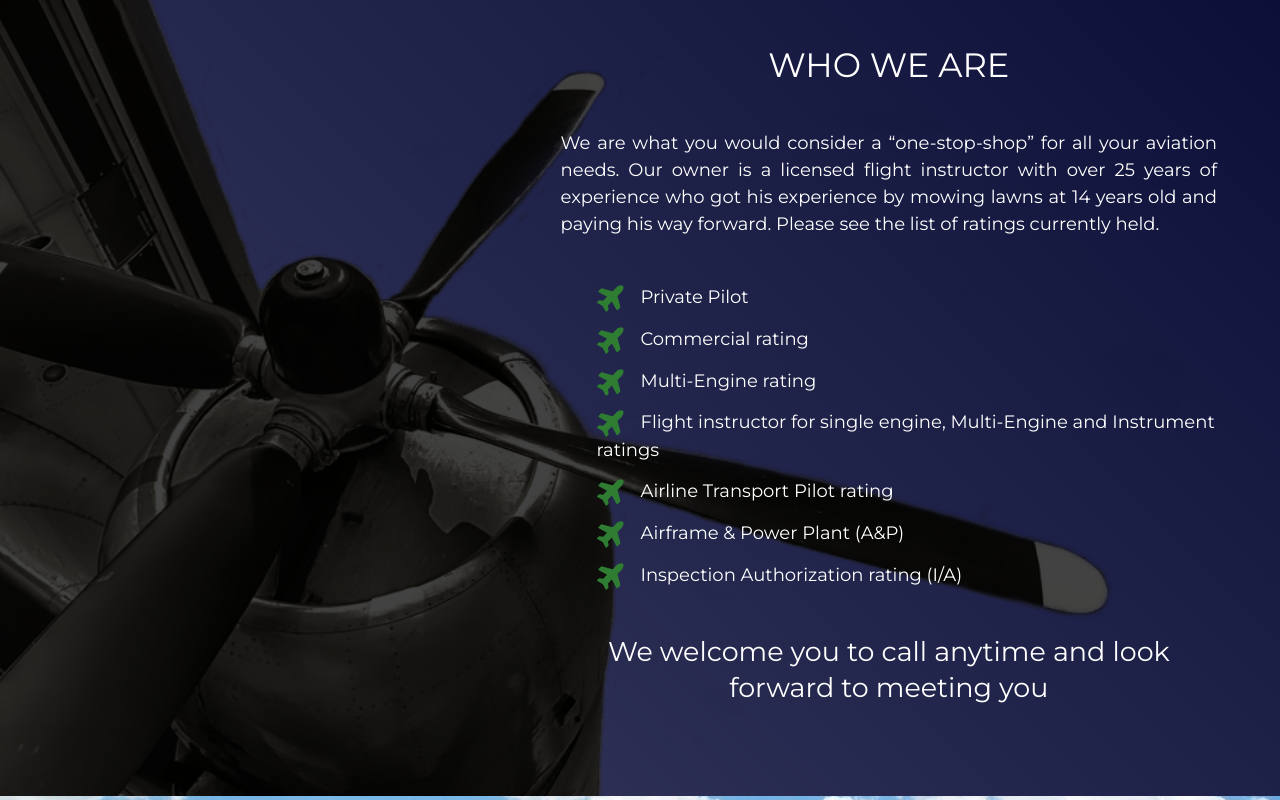
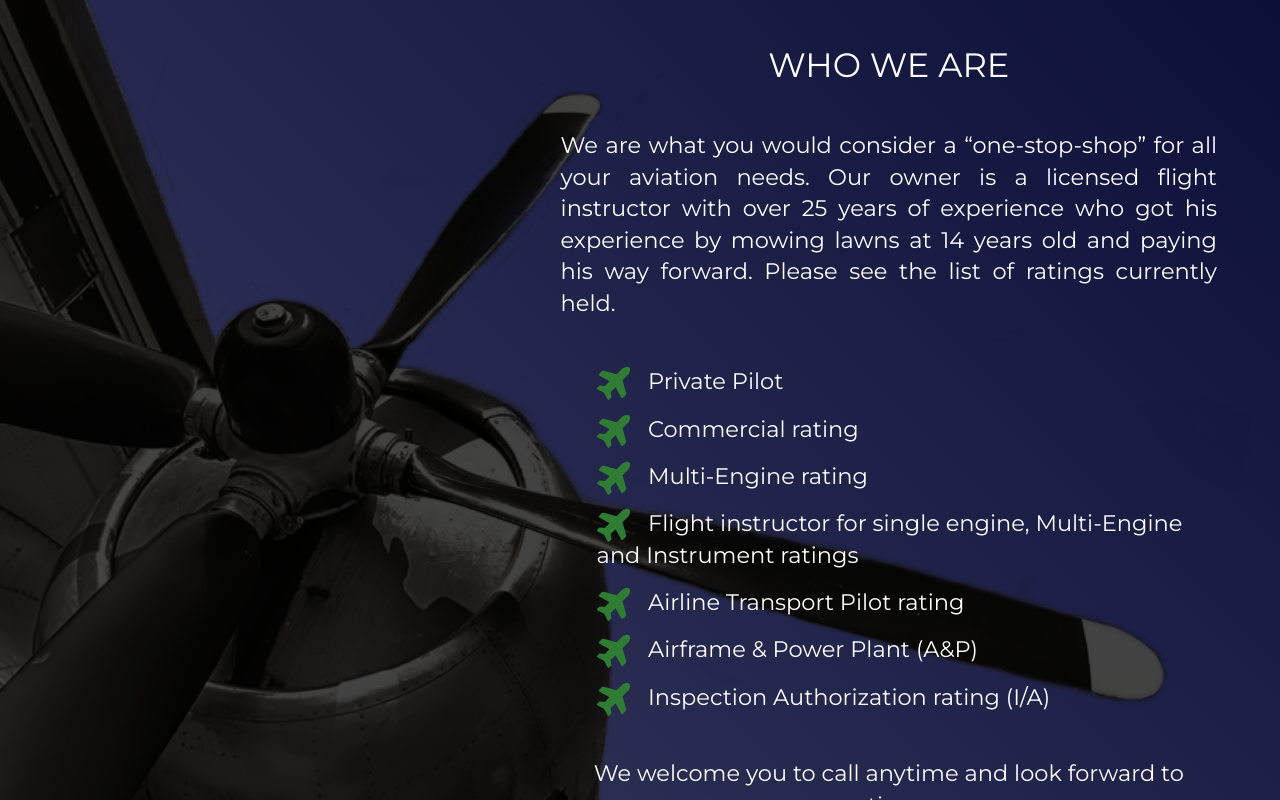
Before and after one commit to ariel-behar/vx-aviation, a React (Vite) app: page /flight-school in a window 1280 px wide. Shown: the part 1020-1820 px from the top of the page. Built offline with nearby package versions, Linux system fonts and the light colour scheme.

Commit message:
Adjusting font sizes

```diff
--- a/src/components/ViewSpecificComponents/FlightSchoolView/WhoWeAreSection.tsx
+++ b/src/components/ViewSpecificComponents/FlightSchoolView/WhoWeAreSection.tsx
@@ -21,12 +21,12 @@ function WhoWeAreSection() {
                 <div className='lg:w-3/5 text-white px-5 lg:px-10'>
                     <h3 className='text-center mb-10'>WHO WE ARE</h3>
 
-                    <p className='text-justify'>We are what you would consider a “one-stop-shop” for all your aviation needs. Our owner is a licensed flight instructor with over 25 years of experience who got his experience by mowing lawns at 14 years old and paying his way forward. Please see the list of ratings currently held.</p>
+                    <p className='text-justify text-xl'>We are what you would consider a “one-stop-shop” for all your aviation needs. Our owner is a licensed flight instructor with over 25 years of experience who got his experience by mowing lawns at 14 years old and paying his way forward. Please see the list of ratings currently held.</p>
 
                     <ul className='my-10 pl-5 lg:pl-8'>
                         {
                             ratingsList.map(rating => (
-                                <li key={uniqid()} className='my-3'>
+                                <li key={uniqid()} className='my-3 text-xl'>
                                     <FontAwesomeIcon icon="plane" color="#2E7D32" size="xl" className='-rotate-45 mr-3' />
                                     {rating}
                                 </li>
@@ -34,7 +34,7 @@ function WhoWeAreSection() {
                         }
                     </ul>
 
-                    <p className='text-center text-2xl'>We welcome you to call anytime and look forward to meeting you</p>
+                    <p className='text-center text-xl'>We welcome you to call anytime and look forward to meeting you</p>
                 </div>
             </div>
 
```
